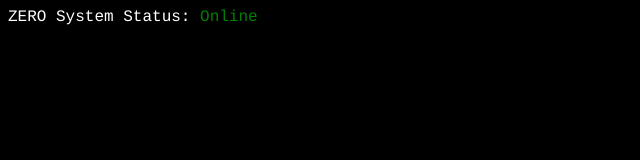
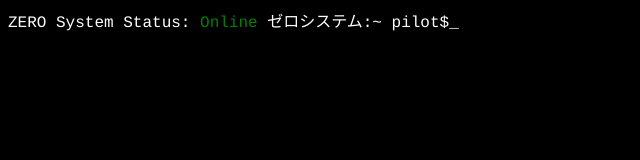
Before and after one commit to mrudden/mrudden.github.io, a plain HTML site: page index.html in a window 1280 px wide. Shown: the whole page, without its empty margins (0-640 px from the left). Drawn offline with Linux system fonts and the light colour scheme.

Commit message:
Update index.html

```diff
--- a/index.html
+++ b/index.html
@@ -3,6 +3,7 @@
     <font face="courier" color="white">
     ZERO System Status:
     <font color="green">Online</font>
+    ゼロシステム:~ pilot$_
     </font>
   </body>
 </html>
```
